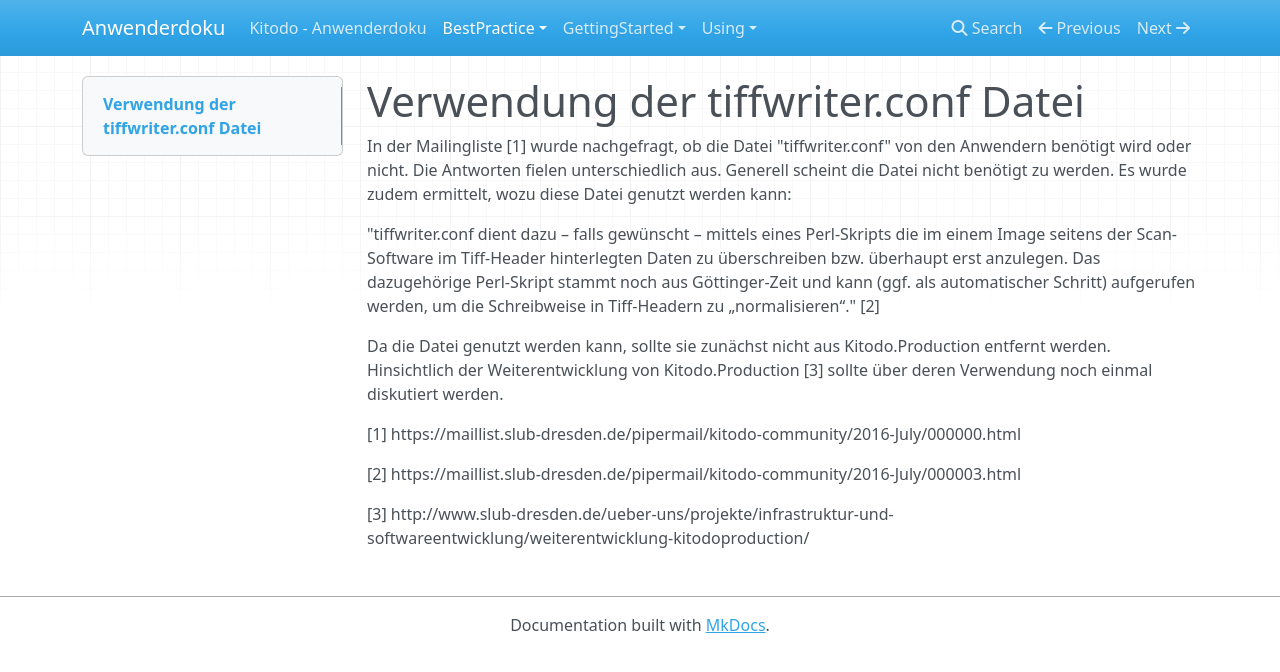
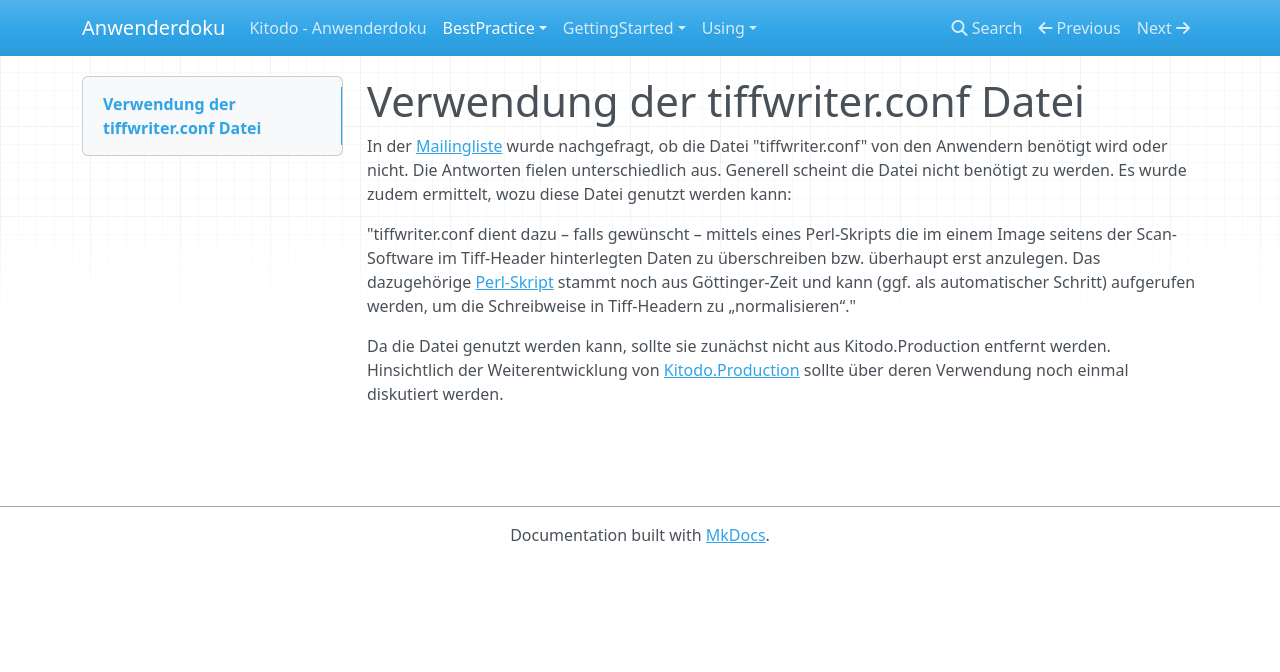
Before and after one commit to stweil/kit-gh-pages-anwenderdoku, an MkDocs documentation site: the page built from docs/BestPractice/Anwendungshinweise_und_Weiteres/Verwendung der tiffwriterconf-Datei.md, in a window 1280 px wide. Shown: the top 672 px of the page. Built offline with MkDocs 1.6.1, drawn with Linux system fonts in a browser that asks for light colours; nearby versions of some CDN libraries; old or Windows-style settings are respelled for this version of MkDocs.

Commit message:
+ links angepasst

```diff
--- a/docs/BestPractice/Anwendungshinweise_und_Weiteres/Verwendung der tiffwriterconf-Datei.md
+++ b/docs/BestPractice/Anwendungshinweise_und_Weiteres/Verwendung der tiffwriterconf-Datei.md
@@ -1,13 +1,7 @@
 # Verwendung der tiffwriter.conf Datei
 
-In der Mailingliste [1] wurde nachgefragt, ob die Datei "tiffwriter.conf" von den Anwendern benötigt wird oder nicht. Die Antworten fielen unterschiedlich aus. Generell scheint die Datei nicht benötigt zu werden. Es wurde zudem ermittelt, wozu diese Datei genutzt werden kann:
+In der [Mailingliste](https://maillist.slub-dresden.de/pipermail/kitodo-community/2016-July/000000.html) wurde nachgefragt, ob die Datei "tiffwriter.conf" von den Anwendern benötigt wird oder nicht. Die Antworten fielen unterschiedlich aus. Generell scheint die Datei nicht benötigt zu werden. Es wurde zudem ermittelt, wozu diese Datei genutzt werden kann:
 
-"tiffwriter.conf dient dazu – falls gewünscht – mittels eines Perl-Skripts die im einem Image seitens der Scan-Software im Tiff-Header hinterlegten Daten zu überschreiben bzw. überhaupt erst anzulegen. Das dazugehörige Perl-Skript stammt noch aus Göttinger-Zeit und kann (ggf. als automatischer Schritt) aufgerufen werden, um die Schreibweise in Tiff-Headern zu „normalisieren“." [2]
+"tiffwriter.conf dient dazu – falls gewünscht – mittels eines Perl-Skripts die im einem Image seitens der Scan-Software im Tiff-Header hinterlegten Daten zu überschreiben bzw. überhaupt erst anzulegen. Das dazugehörige [Perl-Skript](https://maillist.slub-dresden.de/pipermail/kitodo-community/2016-July/000003.html) stammt noch aus Göttinger-Zeit und kann (ggf. als automatischer Schritt) aufgerufen werden, um die Schreibweise in Tiff-Headern zu „normalisieren“."
 
-Da die Datei genutzt werden kann, sollte sie zunächst nicht aus Kitodo.Production entfernt werden. Hinsichtlich der Weiterentwicklung von Kitodo.Production [3] sollte über deren Verwendung noch einmal diskutiert werden.
-
-[1] https://maillist.slub-dresden.de/pipermail/kitodo-community/2016-July/000000.html
-
-[2] https://maillist.slub-dresden.de/pipermail/kitodo-community/2016-July/000003.html
-
-[3] http://www.slub-dresden.de/ueber-uns/projekte/infrastruktur-und-softwareentwicklung/weiterentwicklung-kitodoproduction/
+Da die Datei genutzt werden kann, sollte sie zunächst nicht aus Kitodo.Production entfernt werden. Hinsichtlich der Weiterentwicklung von [Kitodo.Production](http://www.slub-dresden.de/ueber-uns/projekte/infrastruktur-und-softwareentwicklung/weiterentwicklung-kitodoproduction/) sollte über deren Verwendung noch einmal diskutiert werden.
```
Also changed, not shown: docs/BestPractice/Von_Anwendern/SBB/Staatsbibliothek-zu-Berlin---Preußischer-Kulturbesitz.md (+21 -7 lines), docs/BestPractice/Von_Anwendern/Staats- und Universitätsbibliothek Hamburg Carl von Ossietzky/Staats--und-Universitätsbibliothek-Hamburg-Carl-von-Ossietzky.md (+15 -5 lines).
